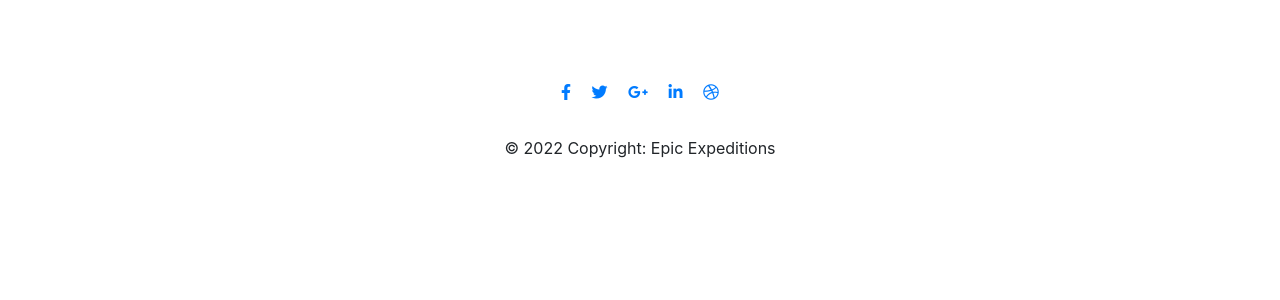
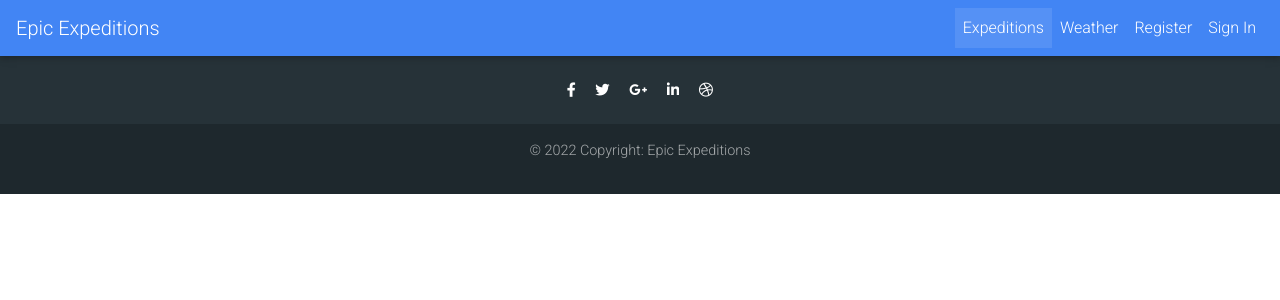
Before and after one commit to legenduzair/epic-expeditions, a Django app: template templates/base.html in a window 1280 px wide. Shown: the top 300 px of the page. Run offline with Django 3.2, Linux system fonts and the light colour scheme; the template is opened without the code that fills it, so the values that code supplies are empty; some libraries are stand-ins or nearby versions.

Commit message:
Edit script and link tags in base.html to properly load up bootstrap 4 styles

```diff
--- a/templates/base.html
+++ b/templates/base.html
@@ -8,9 +8,14 @@
 <meta http-equiv="X-UA-Compatible" content="ie=edge">
 <meta name="description" content="An interactive platform where users can share and review their expeditions"/>
 
-<link rel="stylesheet" href="https://cdnjs.cloudflare.com/ajax/libs/twitter-bootstrap/4.6.0/css/bootstrap.min.css">
-<link rel="stylesheet" href="https://cdnjs.cloudflare.com/ajax/libs/font-awesome/5.15.4/css/all.min.css">
-<link rel="stylesheet" href="assets/css/style.css">
+<!-- Font Awesome -->
+<link rel="stylesheet" href="https://use.fontawesome.com/releases/v5.8.2/css/all.css">
+<!-- Google Fonts -->
+<link rel="stylesheet" href="https://fonts.googleapis.com/css?family=Roboto:300,400,500,700&display=swap">
+<!-- Bootstrap core CSS -->
+<link href="https://cdnjs.cloudflare.com/ajax/libs/twitter-bootstrap/4.5.0/css/bootstrap.min.css" rel="stylesheet">
+<!-- Material Design Bootstrap -->
+<link href="https://cdnjs.cloudflare.com/ajax/libs/mdbootstrap/4.19.1/css/mdb.min.css" rel="stylesheet">
 
 <title>Epic Expeditions</title>
 </head>
@@ -78,8 +83,13 @@
         </div>
     </footer>
 
-<script src="https://cdnjs.cloudflare.com/ajax/libs/jquery/3.5.1/jquery.slim.min.js"></script>
-<script src="https://cdnjs.cloudflare.com/ajax/libs/popper.js/1.16.1/umd/popper.min.js"></script>
-<script src="https://cdnjs.cloudflare.com/ajax/libs/twitter-bootstrap/4.6.0/js/bootstrap.min.js"></script>
+    <!-- JQuery -->
+<script type="text/javascript" src="https://cdnjs.cloudflare.com/ajax/libs/jquery/3.5.1/jquery.min.js"></script>
+<!-- Bootstrap tooltips -->
+<script type="text/javascript" src="https://cdnjs.cloudflare.com/ajax/libs/popper.js/1.14.4/umd/popper.min.js"></script>
+<!-- Bootstrap core JavaScript -->
+<script type="text/javascript" src="https://cdnjs.cloudflare.com/ajax/libs/twitter-bootstrap/4.5.0/js/bootstrap.min.js"></script>
+<!-- MDB core JavaScript -->
+<script type="text/javascript" src="https://cdnjs.cloudflare.com/ajax/libs/mdbootstrap/4.19.1/js/mdb.min.js"></script>
 </body>
 </html>
```
